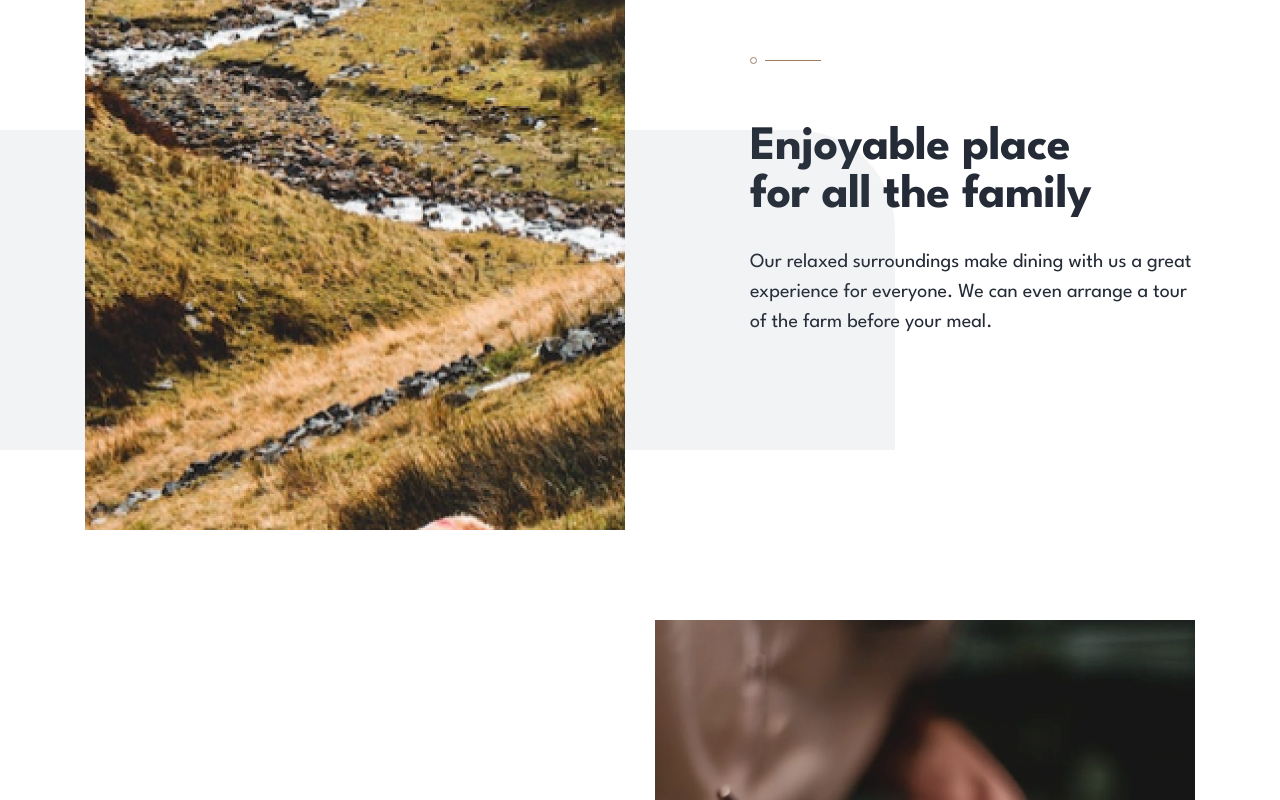
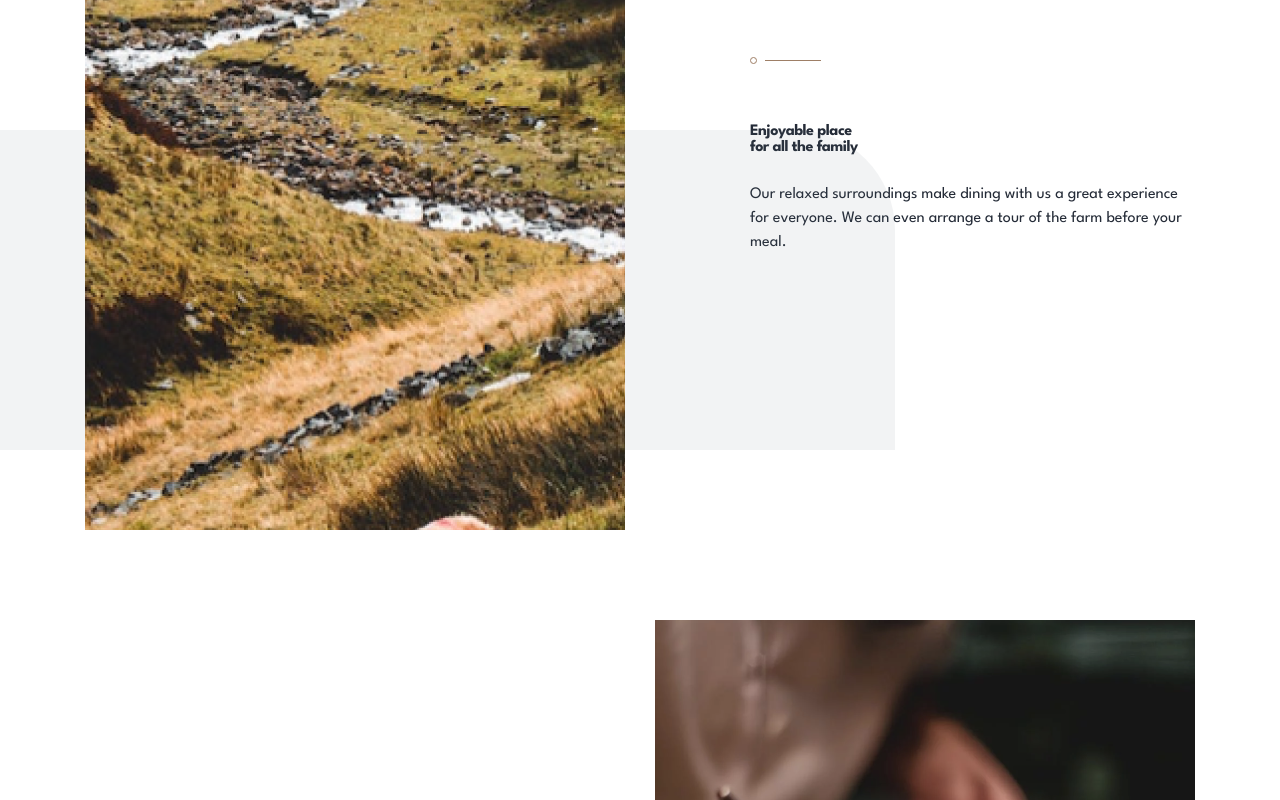
Before and after one commit to bekhruzbekDev/exam, a plain HTML site: page index.html in a window 1280 px wide. Shown: the part 940-1740 px from the top of the page. Drawn offline with nearby package versions, Linux system fonts and the light colour scheme; files that its build step writes are made by us from their sources; files whose address does not match are found by name.

Commit message:
css-style

```diff
--- a/src/scss/theme/_style.scss
+++ b/src/scss/theme/_style.scss
@@ -24,11 +24,11 @@
   margin-bottom: 55px;
 }
 .description {
-  font-size: 20px;
+  font-size: var(--fs-h2);
   font-weight: 400;
 }
 .title {
-  font-size: 48px;
+  font-size: var(--fs-h1);
   font-weight: 700;
   letter-spacing: -0.5px;
 }
```
